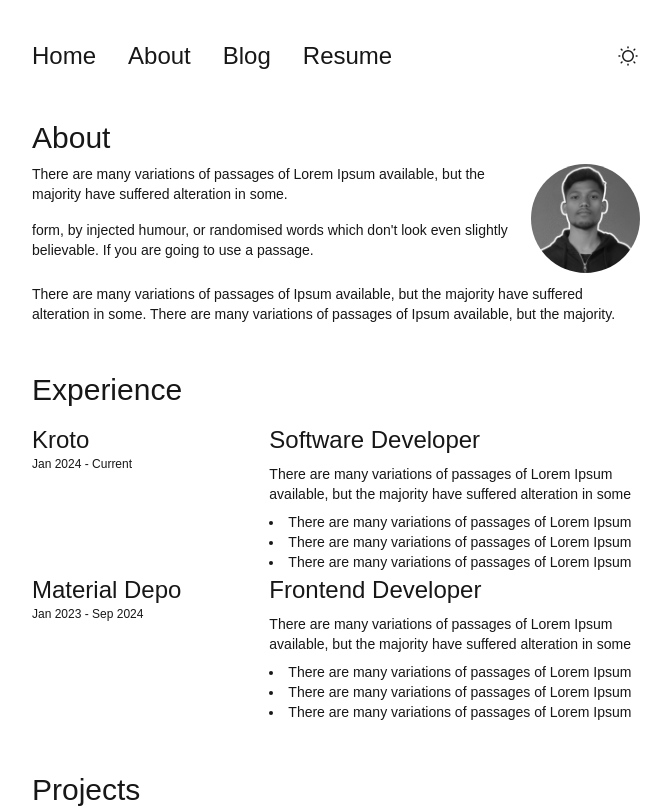
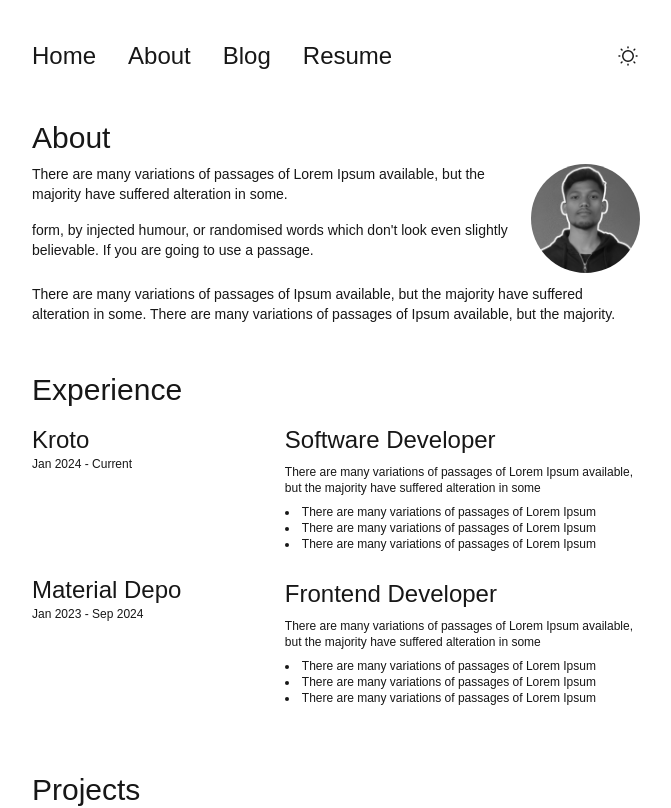
Before and after one commit to anuprajvarma/portfolio, a Next.js app: page /about in a window 1280 px wide. Shown: the top 808 px of the page, without its empty margins (304-975 px from the left). Built offline with nearby package versions, Linux system fonts and the light colour scheme.

Commit message:
fix timeline bug

```diff
--- a/app/about/page.tsx
+++ b/app/about/page.tsx
@@ -52,35 +52,35 @@ export default function About() {
                 </div>
               </div>
             </div>
-            <div className="h-[300px] py-2">
-              <div className="flex flex-col h-[150] items-center">
+            <div className="h-[300px] relative">
+              <div className="flex flex-col h-[162] items-center pt-3">
                 <div className="w-[12px] h-[12px] rounded-full bg-white"></div>
                 <div className="w-[2px] h-full bg-white"></div>
               </div>
-              <div className="h-[150]">
+              <div className="h-[138] absolute bottom-0">
                 <div className="w-[12px] h-[12px] rounded-full bg-white"></div>
               </div>
             </div>
-            <div className="w-8/12 h-[300px]">
-              <div className="h-[150px] flex flex-col gap-2 pl-4">
+            <div className="w-8/12 h-[300px] flex flex-col gap-2 pl-8">
+              <div className="h-[150px] flex flex-col gap-2">
                 <p className="text-2xl font-medium">Software Developer</p>
-                <p className="text-sm">
+                <p className="text-xs">
                   There are many variations of passages of Lorem Ipsum
                   available, but the majority have suffered alteration in some
                 </p>
-                <ul className="list-disc list-inside text-sm">
+                <ul className="list-disc list-inside text-xs">
                   <li>There are many variations of passages of Lorem Ipsum </li>
                   <li>There are many variations of passages of Lorem Ipsum </li>
                   <li>There are many variations of passages of Lorem Ipsum </li>
                 </ul>
               </div>
-              <div className="h-[150px] flex flex-col gap-2 pl-4">
+              <div className="h-[150px] flex flex-col gap-2">
                 <p className="text-2xl font-medium">Frontend Developer</p>
-                <p className="text-sm">
+                <p className="text-xs">
                   There are many variations of passages of Lorem Ipsum
                   available, but the majority have suffered alteration in some
                 </p>
-                <ul className="list-disc list-inside text-sm">
+                <ul className="list-disc list-inside text-xs">
                   <li>There are many variations of passages of Lorem Ipsum </li>
                   <li>There are many variations of passages of Lorem Ipsum </li>
                   <li>There are many variations of passages of Lorem Ipsum </li>
```
